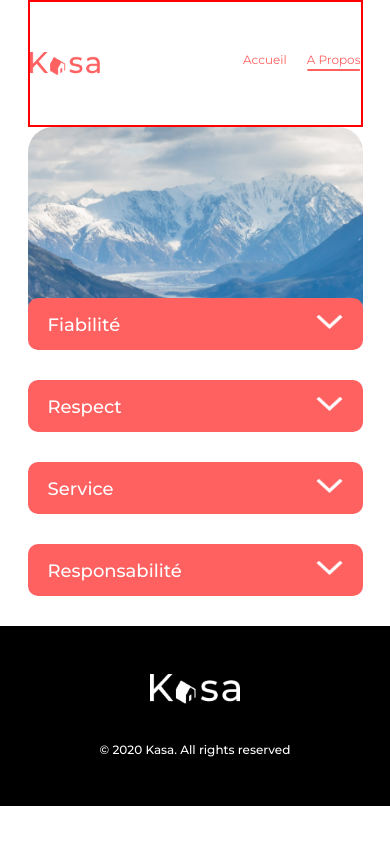
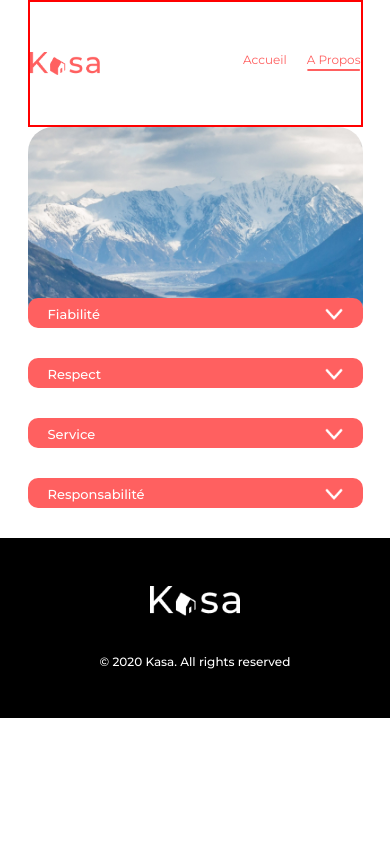
Before and after one commit to ThomasdevLC/kasa, a React (Create React App) app: page /about in a window 390 px wide. Built offline with nearby package versions, Linux system fonts and the light colour scheme.

Commit message:
mobile responsive

```diff
--- a/src/components/Dropdown.scss
+++ b/src/components/Dropdown.scss
@@ -14,24 +14,41 @@
   background-color: var(--primary);
   position: relative;
 
+  @include mixin.xs {
+    height: 30px;
+    align-items: center;
+  }
+
   h2 {
     font-size: 18px;
     font-weight: 500;
+    @include mixin.xs {
+      font-size: 13px;
+    }
   }
   img {
     color: white;
     width: 26.4px;
     height: 15.5px;
     cursor: pointer;
+
+    @include mixin.xs {
+      width: 18px;
+      height: 12px;
+    }
   }
 }
 .dropdown__text {
   font-size: 18px;
   font-weight: 400;
-  min-height: 249px;
   background-color: var(--gray-1);
   border-radius: 10px;
   padding: 40px 15px 50px 20px;
   margin-top: -10px;
   line-height: 25px;
+  @include mixin.xs {
+    font-size: 12px;
+    line-height: 18px;
+    padding: 25px 20px;
+  }
 }
```
